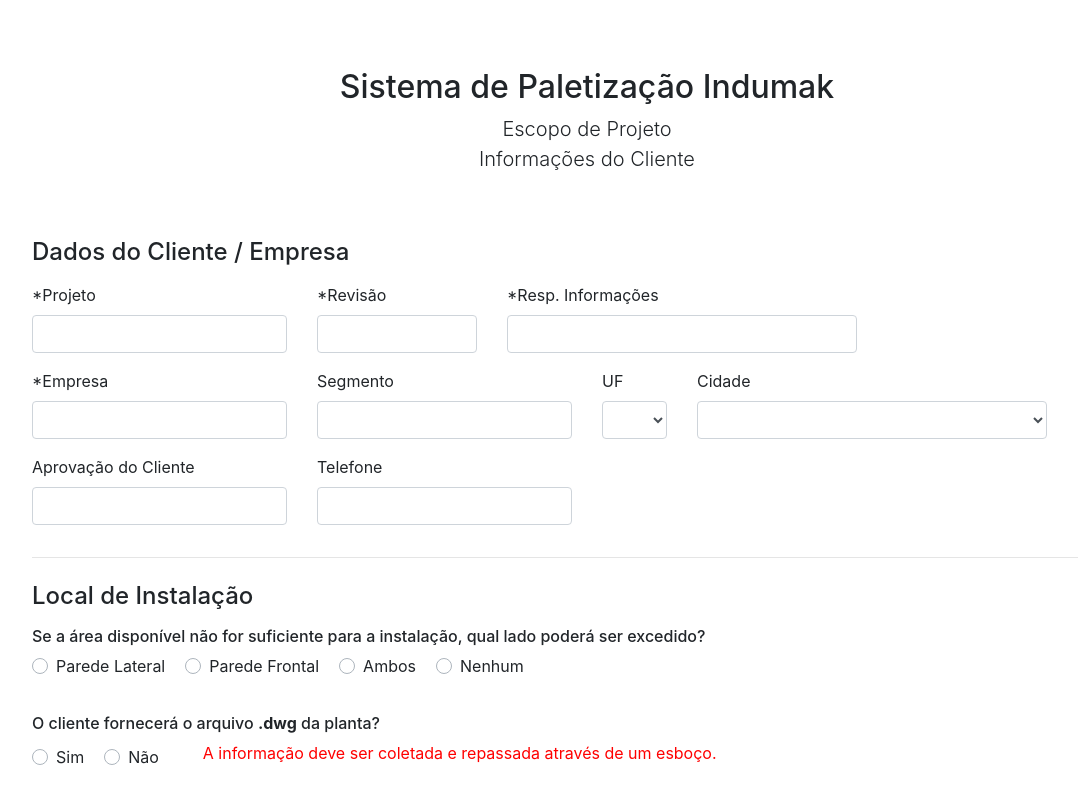
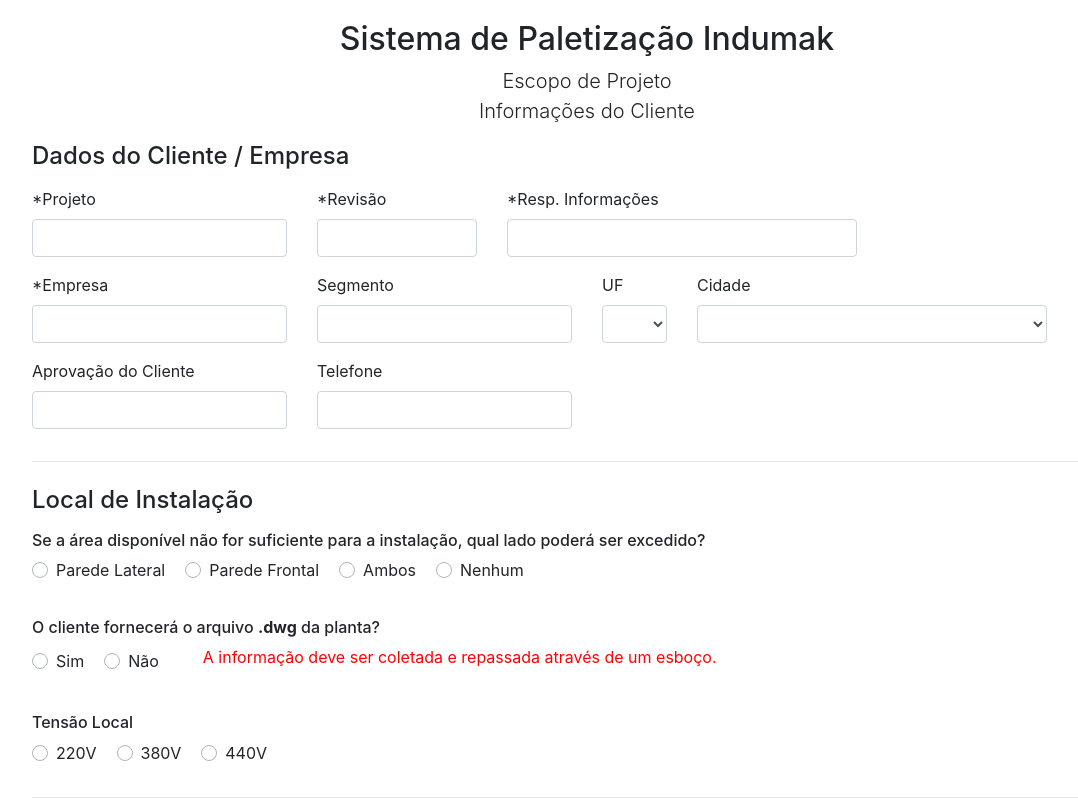
Before and after one commit to valdecirr/Teste, a plain HTML site: page index.html in a window 1280 px wide. Shown: the top 800 px of the page, without its empty margins (53-1131 px from the left). Drawn offline with Linux system fonts and the light colour scheme.

Commit message:
linhas alteradas

```diff
--- a/index.html
+++ b/index.html
@@ -38,11 +38,10 @@
             style="background: #557F2A;padding:10px 0;box-shadow: 0 0 10px #000;top: 0;z-index: 5;width: 100%;transition: 0.2s all;">
             <img src="../Local/img/logo_indumak_pb.png">
         </div> -->
-
     </header>
 
     <div>
-        <div class="py-5 text-center">
+        <div class="text-center">
             <h2>Sistema de Paletização Indumak</h2>
             <p class="lead">Escopo de Projeto <br>Informações do Cliente</p>
         </div>
--- a/paletizacao.js
+++ b/paletizacao.js
@@ -28,7 +28,7 @@
         msg: 'O campo <b>' + texto + '</b> é obrigatório',
         title: 'Atenção',
         className: 'error',
-        duration: 5000,
+       // duration: 20000,
     });
 }
 
```
